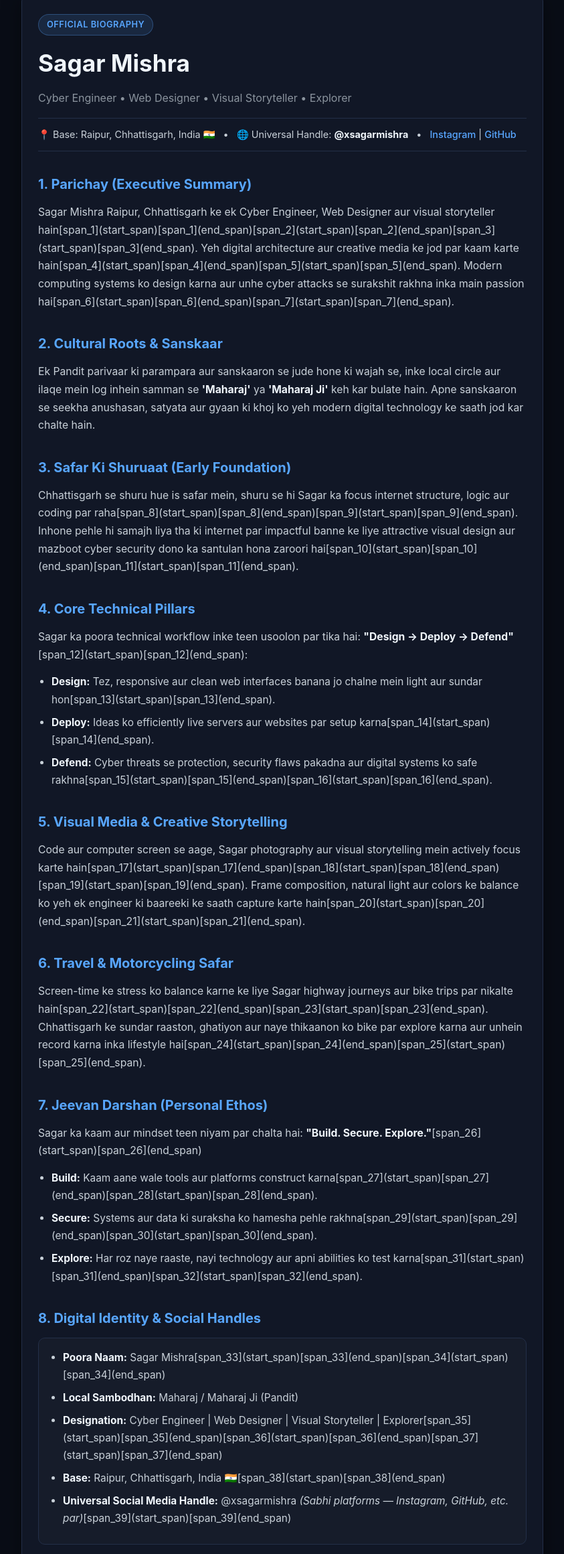
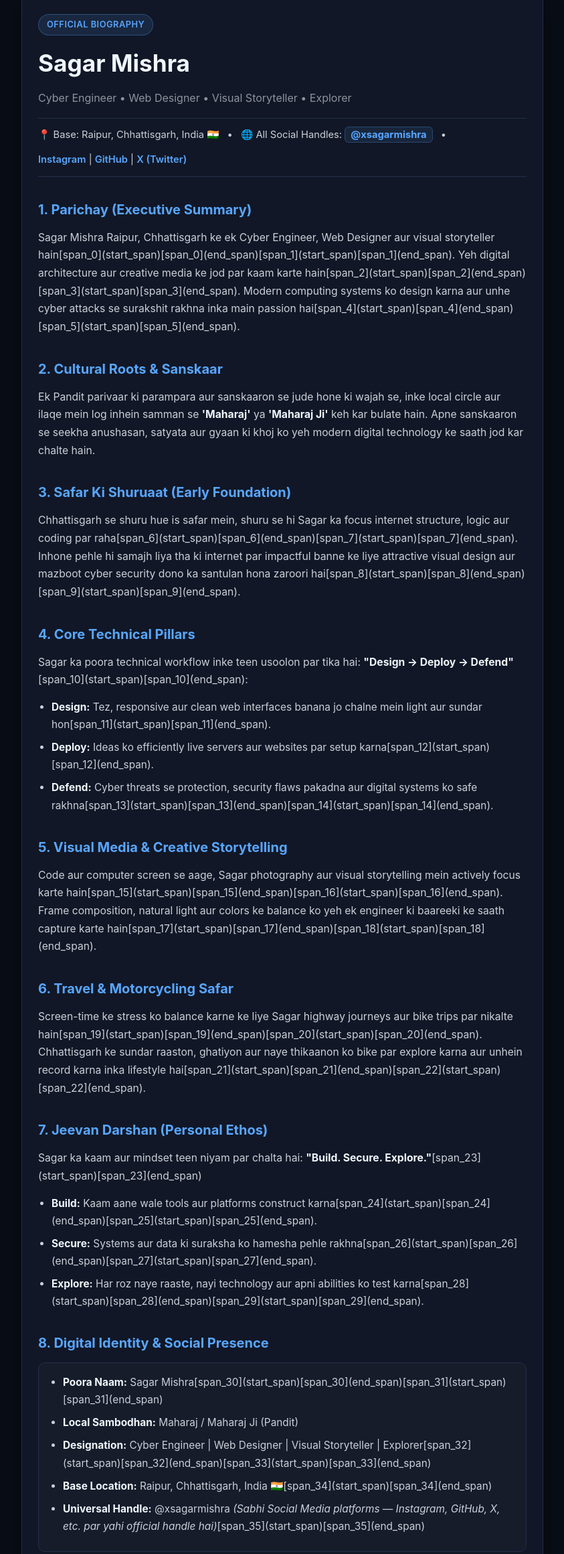
Before and after one commit to xsagarmishra/xsagarmishra, a plain HTML site: page index.html in a window 1280 px wide. Shown: the part 36-2356 px from the top of the page at 67% size, without its empty margins (218-1061 px from the left). Drawn offline with Linux system fonts and the light colour scheme.

Commit message:
Refactor index.html for improved structure and styling
Updated language attribute, adjusted font sizes, and modified social handle display. Enhanced overall layout and content structure.

```diff
--- a/index.html
+++ b/index.html
@@ -1,5 +1,5 @@
 <!DOCTYPE html>
-<html lang="hi-Latn">
+<html lang="hi">
 <head>
   <meta charset="UTF-8">
   <meta name="viewport" content="width=device-width, initial-scale=1.0">
@@ -62,17 +62,25 @@
     .meta-bar {
       display: flex;
       flex-wrap: wrap;
+      align-items: center;
       gap: 12px;
       padding: 12px 0;
       border-top: 1px solid var(--border);
       border-bottom: 1px solid var(--border);
-      font-size: 0.9rem;
+      font-size: 0.92rem;
       color: var(--text);
     }
     .meta-bar a {
       color: var(--accent);
       text-decoration: none;
-      font-weight: 500;
+      font-weight: 600;
+    }
+    .social-tag {
+      background: rgba(88, 166, 255, 0.1);
+      border: 1px solid rgba(88, 166, 255, 0.25);
+      padding: 2px 8px;
+      border-radius: 6px;
+      color: var(--accent);
     }
     h2 {
       color: var(--accent);
@@ -124,50 +132,54 @@
     <div class="meta-bar">
       <span>📍 Base: Raipur, Chhattisgarh, India 🇮🇳</span>
       <span>•</span>
-      <span>🌐 Universal Handle: <strong>@xsagarmishra</strong></span>
+      <span>🌐 All Social Handles: <strong class="social-tag">@xsagarmishra</strong></span>
       <span>•</span>
-      <span><a href="https://instagram.com/xsagarmishra" target="_blank">Instagram</a> | <a href="https://github.com/xsagarmishra" target="_blank">GitHub</a></span>
+      <span>
+        <a href="https://instagram.com/xsagarmishra" target="_blank">Instagram</a> |
+        <a href="https://github.com/xsagarmishra" target="_blank">GitHub</a> |
+        <a href="https://x.com/xsagarmishra" target="_blank">X (Twitter)</a>
+      </span>
     </div>
 
     <h2>1. Parichay (Executive Summary)</h2>
-    <p>Sagar Mishra Raipur, Chhattisgarh ke ek Cyber Engineer, Web Designer aur visual storyteller hain[span_1](start_span)[span_1](end_span)[span_2](start_span)[span_2](end_span)[span_3](start_span)[span_3](end_span). Yeh digital architecture aur creative media ke jod par kaam karte hain[span_4](start_span)[span_4](end_span)[span_5](start_span)[span_5](end_span). Modern computing systems ko design karna aur unhe cyber attacks se surakshit rakhna inka main passion hai[span_6](start_span)[span_6](end_span)[span_7](start_span)[span_7](end_span).</p>
+    <p>Sagar Mishra Raipur, Chhattisgarh ke ek Cyber Engineer, Web Designer aur visual storyteller hain[span_0](start_span)[span_0](end_span)[span_1](start_span)[span_1](end_span). Yeh digital architecture aur creative media ke jod par kaam karte hain[span_2](start_span)[span_2](end_span)[span_3](start_span)[span_3](end_span). Modern computing systems ko design karna aur unhe cyber attacks se surakshit rakhna inka main passion hai[span_4](start_span)[span_4](end_span)[span_5](start_span)[span_5](end_span).</p>
 
     <h2>2. Cultural Roots & Sanskaar</h2>
     <p>Ek Pandit parivaar ki parampara aur sanskaaron se jude hone ki wajah se, inke local circle aur ilaqe mein log inhein samman se <strong>'Maharaj'</strong> ya <strong>'Maharaj Ji'</strong> keh kar bulate hain. Apne sanskaaron se seekha anushasan, satyata aur gyaan ki khoj ko yeh modern digital technology ke saath jod kar chalte hain.</p>
 
     <h2>3. Safar Ki Shuruaat (Early Foundation)</h2>
-    <p>Chhattisgarh se shuru hue is safar mein, shuru se hi Sagar ka focus internet structure, logic aur coding par raha[span_8](start_span)[span_8](end_span)[span_9](start_span)[span_9](end_span). Inhone pehle hi samajh liya tha ki internet par impactful banne ke liye attractive visual design aur mazboot cyber security dono ka santulan hona zaroori hai[span_10](start_span)[span_10](end_span)[span_11](start_span)[span_11](end_span).</p>
+    <p>Chhattisgarh se shuru hue is safar mein, shuru se hi Sagar ka focus internet structure, logic aur coding par raha[span_6](start_span)[span_6](end_span)[span_7](start_span)[span_7](end_span). Inhone pehle hi samajh liya tha ki internet par impactful banne ke liye attractive visual design aur mazboot cyber security dono ka santulan hona zaroori hai[span_8](start_span)[span_8](end_span)[span_9](start_span)[span_9](end_span).</p>
 
     <h2>4. Core Technical Pillars</h2>
-    <p>Sagar ka poora technical workflow inke teen usoolon par tika hai: <strong>"Design → Deploy → Defend"</strong>[span_12](start_span)[span_12](end_span):</p>
+    <p>Sagar ka poora technical workflow inke teen usoolon par tika hai: <strong>"Design → Deploy → Defend"</strong>[span_10](start_span)[span_10](end_span):</p>
     <ul>
-      <li><strong>Design:</strong> Tez, responsive aur clean web interfaces banana jo chalne mein light aur sundar hon[span_13](start_span)[span_13](end_span).</li>
-      <li><strong>Deploy:</strong> Ideas ko efficiently live servers aur websites par setup karna[span_14](start_span)[span_14](end_span).</li>
-      <li><strong>Defend:</strong> Cyber threats se protection, security flaws pakadna aur digital systems ko safe rakhna[span_15](start_span)[span_15](end_span)[span_16](start_span)[span_16](end_span).</li>
+      <li><strong>Design:</strong> Tez, responsive aur clean web interfaces banana jo chalne mein light aur sundar hon[span_11](start_span)[span_11](end_span).</li>
+      <li><strong>Deploy:</strong> Ideas ko efficiently live servers aur websites par setup karna[span_12](start_span)[span_12](end_span).</li>
+      <li><strong>Defend:</strong> Cyber threats se protection, security flaws pakadna aur digital systems ko safe rakhna[span_13](start_span)[span_13](end_span)[span_14](start_span)[span_14](end_span).</li>
     </ul>
 
     <h2>5. Visual Media & Creative Storytelling</h2>
-    <p>Code aur computer screen se aage, Sagar photography aur visual storytelling mein actively focus karte hain[span_17](start_span)[span_17](end_span)[span_18](start_span)[span_18](end_span)[span_19](start_span)[span_19](end_span). Frame composition, natural light aur colors ke balance ko yeh ek engineer ki baareeki ke saath capture karte hain[span_20](start_span)[span_20](end_span)[span_21](start_span)[span_21](end_span).</p>
+    <p>Code aur computer screen se aage, Sagar photography aur visual storytelling mein actively focus karte hain[span_15](start_span)[span_15](end_span)[span_16](start_span)[span_16](end_span). Frame composition, natural light aur colors ke balance ko yeh ek engineer ki baareeki ke saath capture karte hain[span_17](start_span)[span_17](end_span)[span_18](start_span)[span_18](end_span).</p>
 
     <h2>6. Travel & Motorcycling Safar</h2>
-    <p>Screen-time ke stress ko balance karne ke liye Sagar highway journeys aur bike trips par nikalte hain[span_22](start_span)[span_22](end_span)[span_23](start_span)[span_23](end_span). Chhattisgarh ke sundar raaston, ghatiyon aur naye thikaanon ko bike par explore karna aur unhein record karna inka lifestyle hai[span_24](start_span)[span_24](end_span)[span_25](start_span)[span_25](end_span).</p>
+    <p>Screen-time ke stress ko balance karne ke liye Sagar highway journeys aur bike trips par nikalte hain[span_19](start_span)[span_19](end_span)[span_20](start_span)[span_20](end_span). Chhattisgarh ke sundar raaston, ghatiyon aur naye thikaanon ko bike par explore karna aur unhein record karna inka lifestyle hai[span_21](start_span)[span_21](end_span)[span_22](start_span)[span_22](end_span).</p>
 
     <h2>7. Jeevan Darshan (Personal Ethos)</h2>
-    <p>Sagar ka kaam aur mindset teen niyam par chalta hai: <strong>"Build. Secure. Explore."</strong>[span_26](start_span)[span_26](end_span)</p>
+    <p>Sagar ka kaam aur mindset teen niyam par chalta hai: <strong>"Build. Secure. Explore."</strong>[span_23](start_span)[span_23](end_span)</p>
     <ul>
-      <li><strong>Build:</strong> Kaam aane wale tools aur platforms construct karna[span_27](start_span)[span_27](end_span)[span_28](start_span)[span_28](end_span).</li>
-      <li><strong>Secure:</strong> Systems aur data ki suraksha ko hamesha pehle rakhna[span_29](start_span)[span_29](end_span)[span_30](start_span)[span_30](end_span).</li>
-      <li><strong>Explore:</strong> Har roz naye raaste, nayi technology aur apni abilities ko test karna[span_31](start_span)[span_31](end_span)[span_32](start_span)[span_32](end_span).</li>
+      <li><strong>Build:</strong> Kaam aane wale tools aur platforms construct karna[span_24](start_span)[span_24](end_span)[span_25](start_span)[span_25](end_span).</li>
+      <li><strong>Secure:</strong> Systems aur data ki suraksha ko hamesha pehle rakhna[span_26](start_span)[span_26](end_span)[span_27](start_span)[span_27](end_span).</li>
+      <li><strong>Explore:</strong> Har roz naye raaste, nayi technology aur apni abilities ko test karna[span_28](start_span)[span_28](end_span)[span_29](start_span)[span_29](end_span).</li>
     </ul>
 
-    <h2>8. Digital Identity & Social Handles</h2>
+    <h2>8. Digital Identity & Social Presence</h2>
     <div class="identity-box">
       <ul>
-        <li><strong>Poora Naam:</strong> Sagar Mishra[span_33](start_span)[span_33](end_span)[span_34](start_span)[span_34](end_span)</li>
+        <li><strong>Poora Naam:</strong> Sagar Mishra[span_30](start_span)[span_30](end_span)[span_31](start_span)[span_31](end_span)</li>
         <li><strong>Local Sambodhan:</strong> Maharaj / Maharaj Ji (Pandit)</li>
-        <li><strong>Designation:</strong> Cyber Engineer | Web Designer | Visual Storyteller | Explorer[span_35](start_span)[span_35](end_span)[span_36](start_span)[span_36](end_span)[span_37](start_span)[span_37](end_span)</li>
-        <li><strong>Base:</strong> Raipur, Chhattisgarh, India 🇮🇳[span_38](start_span)[span_38](end_span)</li>
-        <li><strong>Universal Social Media Handle:</strong> @xsagarmishra <em>(Sabhi platforms — Instagram, GitHub, etc. par)</em>[span_39](start_span)[span_39](end_span)</li>
+        <li><strong>Designation:</strong> Cyber Engineer | Web Designer | Visual Storyteller | Explorer[span_32](start_span)[span_32](end_span)[span_33](start_span)[span_33](end_span)</li>
+        <li><strong>Base Location:</strong> Raipur, Chhattisgarh, India 🇮🇳[span_34](start_span)[span_34](end_span)</li>
+        <li><strong>Universal Handle:</strong> @xsagarmishra <em>(Sabhi Social Media platforms — Instagram, GitHub, X, etc. par yahi official handle hai)</em>[span_35](start_span)[span_35](end_span)</li>
       </ul>
     </div>
 
```
